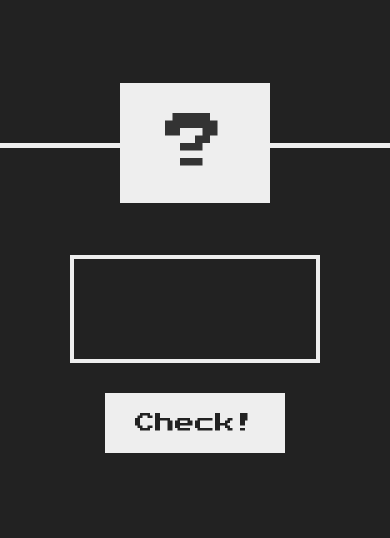
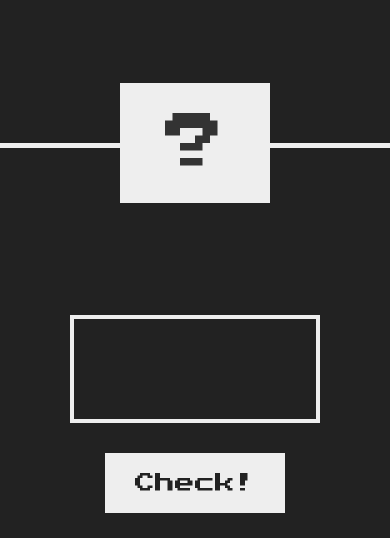
Before and after one commit to oluwakemi-dada/Num-Guesser-Game, a plain HTML site: page index.html in a window 390 px wide. Shown: the part 274-812 px from the top of the page. Drawn offline with Linux system fonts and the light colour scheme.

Commit message:
Add files via upload

```diff
--- a/style.css
+++ b/style.css
@@ -129,8 +129,9 @@ h1 {
     margin-top: 7rem;
   }
 
-  left {
+  .left {
     width: 100%;
+    margin-top: 5rem;
   }
 
   .right {
@@ -185,6 +186,7 @@ h1 {
 
   .left {
     width: 100%;
+    margin-top: 8rem;
   }
 
   .right {
```
